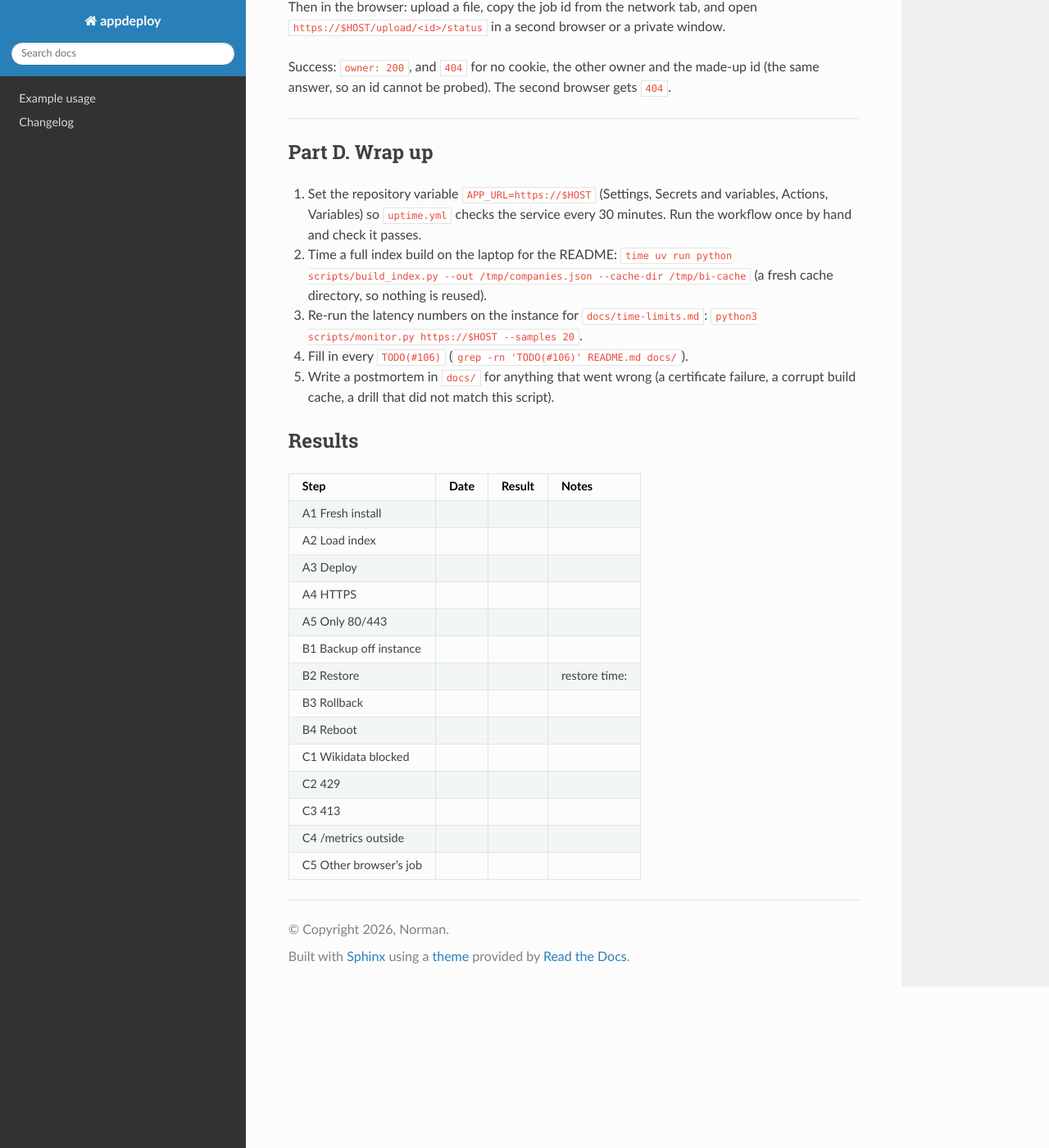
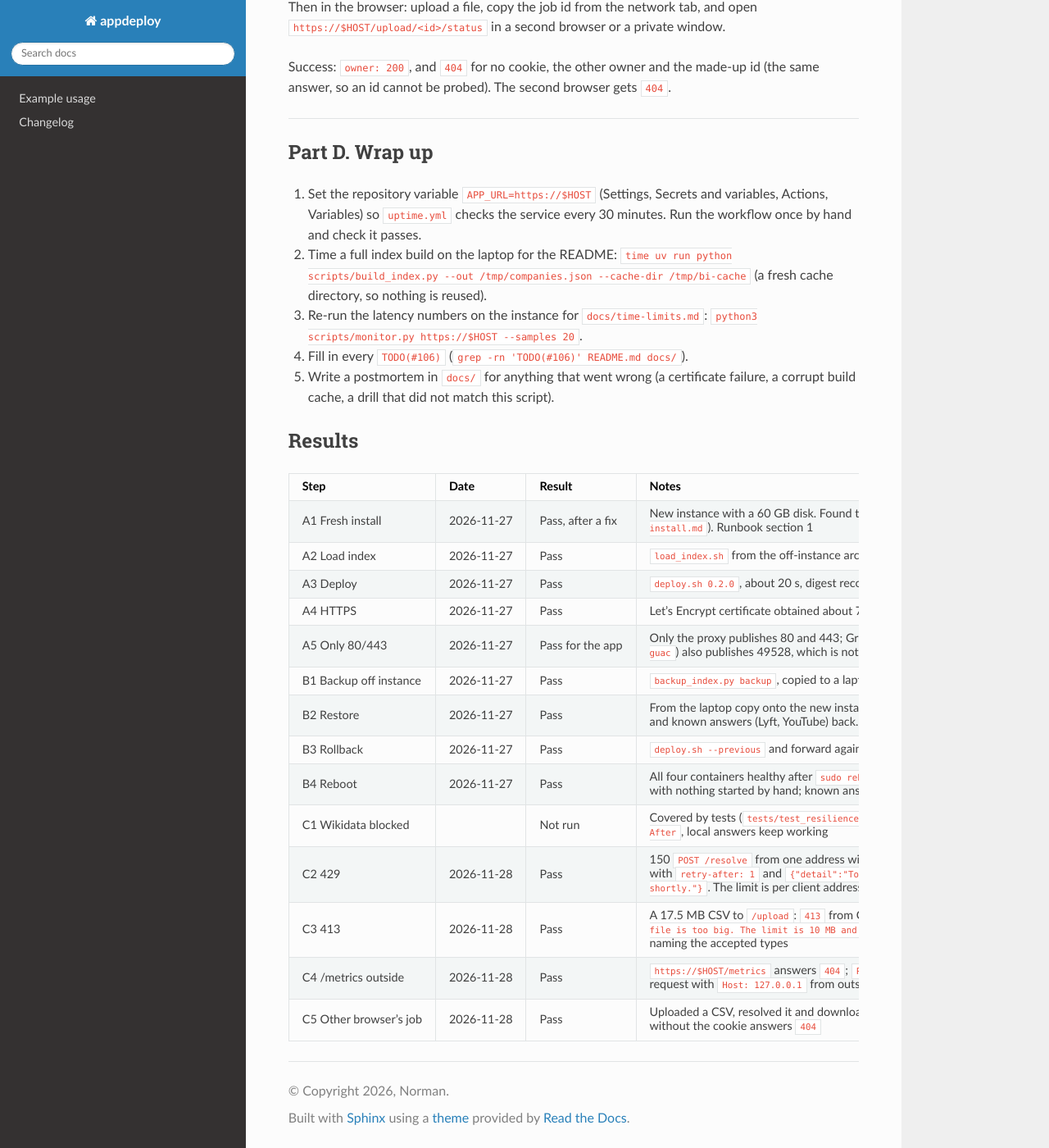
Before and after one commit to normangw/entity-resolver, a Sphinx documentation site: the page built from docs/drills.md, in a window 1280 px wide and 1400 px high, scrolled down 6416 px. Shown: the whole window at 82% size. Built offline with Sphinx 7.4.7 and the Read the Docs theme 3.1.0, drawn with Linux system fonts in a browser that asks for light colours; pages that are not in the unit, such as notebooks, are missing from menus.

Commit message:
Docs: drill results, gitleaks re-run and Jetstream latency in docs/

```diff
--- a/docs/drills.md
+++ b/docs/drills.md
@@ -333,19 +333,17 @@ Success: `owner: 200`, and `404` for no cookie, the other owner and the made-up
 
 | Step | Date | Result | Notes |
 |---|---|---|---|
-| A1 Fresh install | | | |
-| A2 Load index | | | |
-| A3 Deploy | | | |
-| A4 HTTPS | | | |
-| A5 Only 80/443 | | | |
-| B1 Backup off instance | | | |
-| B2 Restore | | | restore time: |
-| B3 Rollback | | | |
-| B4 Reboot | | | |
-| C1 Wikidata blocked | | | |
-| C2 429 | | | |
-| C3 413 | | | |
-| C4 /metrics outside | | | |
-| C5 Other browser's job | | | |
-
-<!-- TODO(#106): paste real output -->
+| A1 Fresh install | 2026-11-27 | Pass, after a fix | New instance with a 60 GB disk. Found the root-owned index volume bug (#126, `docs/postmortem-fresh-install.md`). Runbook section 1 |
+| A2 Load index | 2026-11-27 | Pass | `load_index.sh` from the off-instance archive, after #126. Runbook section 6 |
+| A3 Deploy | 2026-11-27 | Pass | `deploy.sh 0.2.0`, about 20 s, digest recorded in the deploy log. Runbook section 2 |
+| A4 HTTPS | 2026-11-27 | Pass | Let's Encrypt certificate obtained about 75 s after start; HTTP answers 308 to HTTPS. Runbook section 1 |
+| A5 Only 80/443 | 2026-11-27 | Pass for the app | Only the proxy publishes 80 and 443; Grafana is on 127.0.0.1. Exosphere's web shell (`guacamole-exo-guac`) also publishes 49528, which is not part of the app (runbook section 1) |
+| B1 Backup off instance | 2026-11-27 | Pass | `backup_index.py backup`, copied to a laptop with `scp`, `verify` shows 14,127 companies. Runbook section 5 |
+| B2 Restore | 2026-11-27 | Pass | From the laptop copy onto the new instance; `/ready` and known answers (Lyft, YouTube) back. Runbook section 6 |
+| B3 Rollback | 2026-11-27 | Pass | `deploy.sh --previous` and forward again, about 20 s each, four lines in the deploy log. Runbook section 3 |
+| B4 Reboot | 2026-11-27 | Pass | All four containers healthy after `sudo reboot` with nothing started by hand; known answers p50 134 ms. Runbook section 7 |
+| C1 Wikidata blocked | | Not run | Covered by tests (`tests/test_resilience.py`, `test_wikidata.py`): a 503 with `Retry-After`, local answers keep working |
+| C2 429 | 2026-11-28 | Pass | 150 `POST /resolve` from one address within seconds: 124 `200`, 26 `429`; the next call answered `429` with `retry-after: 1` and `{"detail":"Too many requests. Slow down and retry shortly."}`. The limit is per client address, so a test from a pool of changing addresses never trips it |
+| C3 413 | 2026-11-28 | Pass | A 17.5 MB CSV to `/upload`: `413` from Caddy with `content-type: application/json` and `{"detail":"This file is too big. The limit is 10 MB and 5,000 rows. Save it as CSV or split it."}`. An `.exe` gets `400` naming the accepted types |
+| C4 /metrics outside | 2026-11-28 | Pass | `https://$HOST/metrics` answers `404`; `POST /resolve/batch` without the key `401`; an `http://` request with `Host: 127.0.0.1` from outside `403` |
+| C5 Other browser's job | 2026-11-28 | Pass | Uploaded a CSV, resolved it and downloaded the result with the owner cookie; the same `/upload/{id}/status` without the cookie answers `404` |
```
Also changed, not shown: docs/security.md (+5 -4 lines), docs/time-limits.md (+5 -1 lines).
